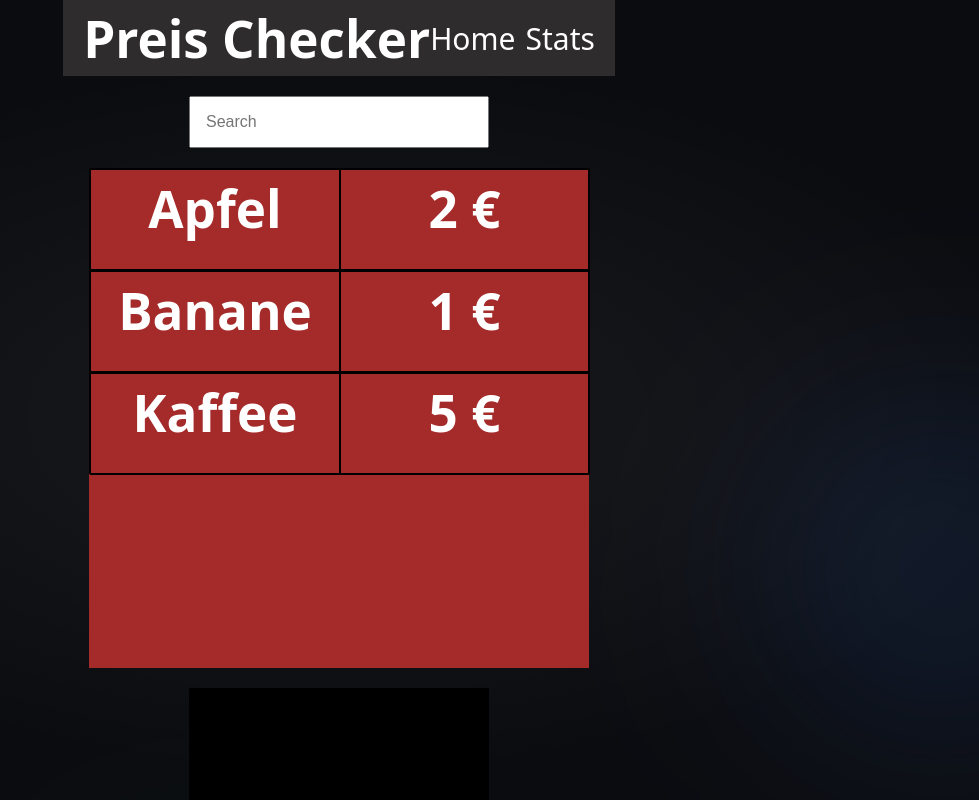
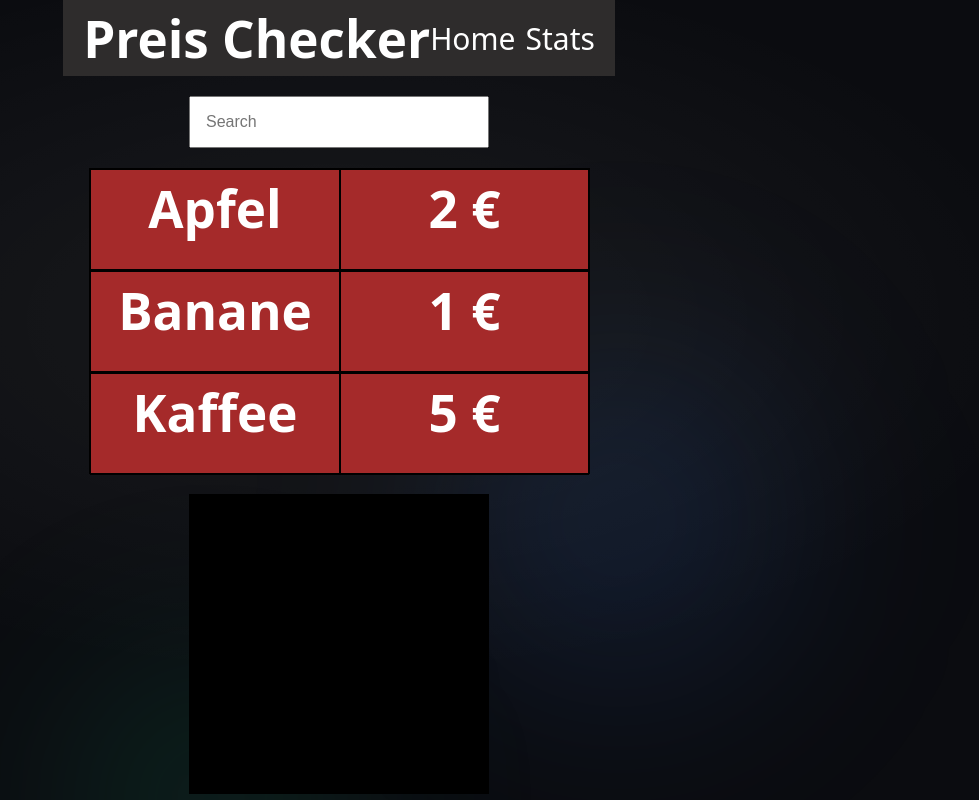
Before and after one commit to Floatghost/Preis_checker, a React (Vite) app: page / in a window 1280 px wide. Shown: the top 800 px of the page, without its empty margins (301-1280 px from the left). Built offline with nearby package versions, Linux system fonts and the light colour scheme.

Commit message:
fix blob goiing out of viewport

```diff
--- a/src/App.css
+++ b/src/App.css
@@ -7,10 +7,13 @@
 
 .wrapper {
     width: 100%;
-    height: 100%;
+    max-width: 100%;
+    /* height: 100%; */
 }
 
 html {
+    /* height: 100%; */
+    width: 100%;
     -webkit-font-smoothing: antialiased;
     -moz-osx-font-smoothing: grayscale;
 }
--- a/src/components/background/background.module.css
+++ b/src/components/background/background.module.css
@@ -1,8 +1,11 @@
 .hero {
-    position: relative;
-    min-height: 100svh;
+    /* position: relative; */
+    /* min-height: 100svh; */
+    height: auto;
     width: 100%;
-    overflow: hidden;
+    overflow-y: scroll;
+    overflow-x: auto;
+    /* overflow: hidden; */
     background: #0b0c10;
     color: #fff;
 }
@@ -10,14 +13,16 @@
 .content {
     position: relative;
     z-index: 10;
-    max-width: 48rem;
+    /* max-width: 48rem; */
     margin: 0 auto;
-    min-height: 100svh;
+    /* min-height: 100svh; */
+    height: 100%;
+    width: 100%;
     display: flex;
     flex-direction: column;
     align-items: center;
     justify-content: space-between;
-    padding: 0 24px;
+    /* padding: 0 24px; */
     text-align: center;
 }
 
@@ -42,7 +47,7 @@
 }
 
 .blob2 {
-    right: -20rem;
+    right: 0rem;
     top: 20%;
     width: 45rem;
     height: 45rem;
--- a/src/components/background/background.tsx
+++ b/src/components/background/background.tsx
@@ -43,8 +43,8 @@ export default function Background({
                     "radial-gradient(closest-side, rgba(251,191,36,0.28), rgba(251,191,36,0) 75%)",
                 filter: "blur(80px)",
                 }}
-                animate={{ rotate: 360 }}
-                transition={{ duration: 80, repeat: Infinity, ease: "linear" }}
+                // animate={{ rotate: 360 }}
+                // transition={{ duration: 80, repeat: Infinity, ease: "linear" }}
             />
             <motion.div
                 aria-hidden
@@ -54,8 +54,8 @@ export default function Background({
                     "radial-gradient(closest-side, rgba(59,130,246,0.18), rgba(59,130,246,0) 70%)",
                 filter: "blur(90px)",
                 }}
-                animate={{ rotate: -360 }}
-                transition={{ duration: 110, repeat: Infinity, ease: "linear" }}
+                // animate={{ rotate: -360 }}
+                // transition={{ duration: 110, repeat: Infinity, ease: "linear" }}
             />
             <motion.div
                 aria-hidden
@@ -65,8 +65,8 @@ export default function Background({
                     "radial-gradient(closest-side, rgba(16,185,129,0.16), rgba(16,185,129,0) 70%)",
                 filter: "blur(80px)",
                 }}
-                animate={{ rotate: 360 }}
-                transition={{ duration: 95, repeat: Infinity, ease: "linear" }}
+                // animate={{ rotate: 360 }}
+                // transition={{ duration: 95, repeat: Infinity, ease: "linear" }}
             />
 
             <div
--- a/src/index.css
+++ b/src/index.css
@@ -1,7 +1,15 @@
+html {
+    /* height: 100%; */
+    width: 100%;
+}
+
 :root {
   font-family: system-ui, Avenir, Helvetica, Arial, sans-serif;
   line-height: 1.5;
   font-weight: 400;
+
+    width: 100%;
+    /* height: 100%; */
 
   color-scheme: light dark;
   color: rgba(255, 255, 255, 0.87);
@@ -23,6 +31,8 @@ a:hover {
 }
 
 body {
+    width: 100%;
+    /* height: 100%; */
     margin: 0;
     padding: 0;
     /* margin: 0;
--- a/src/pages/Home/home.module.css
+++ b/src/pages/Home/home.module.css
@@ -1,6 +1,6 @@
 .Tabelle {
     Width: 500px;
-    height: 500px;
+    height: 100%;
     background-color: brown;
 
 }
--- a/src/pages/Home/index.ts
+++ b/src/pages/Home/index.ts
@@ -0,0 +1 @@
+export { default } from "./Home.tsx";
```
Lines whose indentation alone changed are shown as unchanged.
